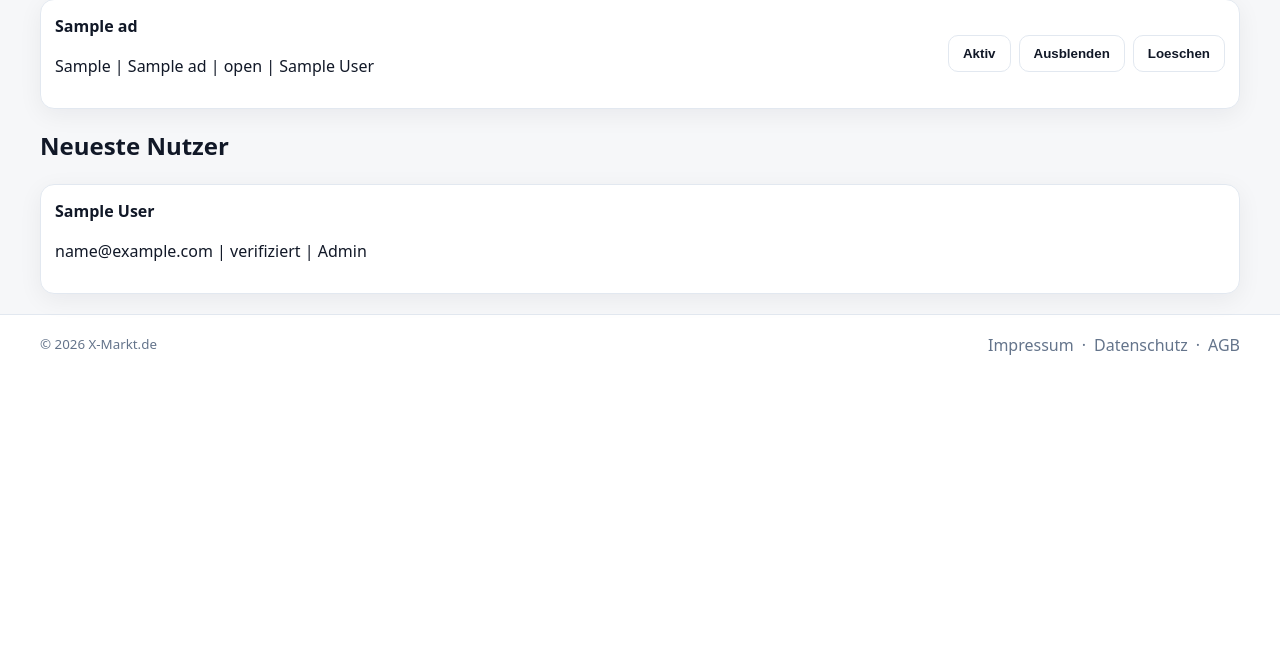
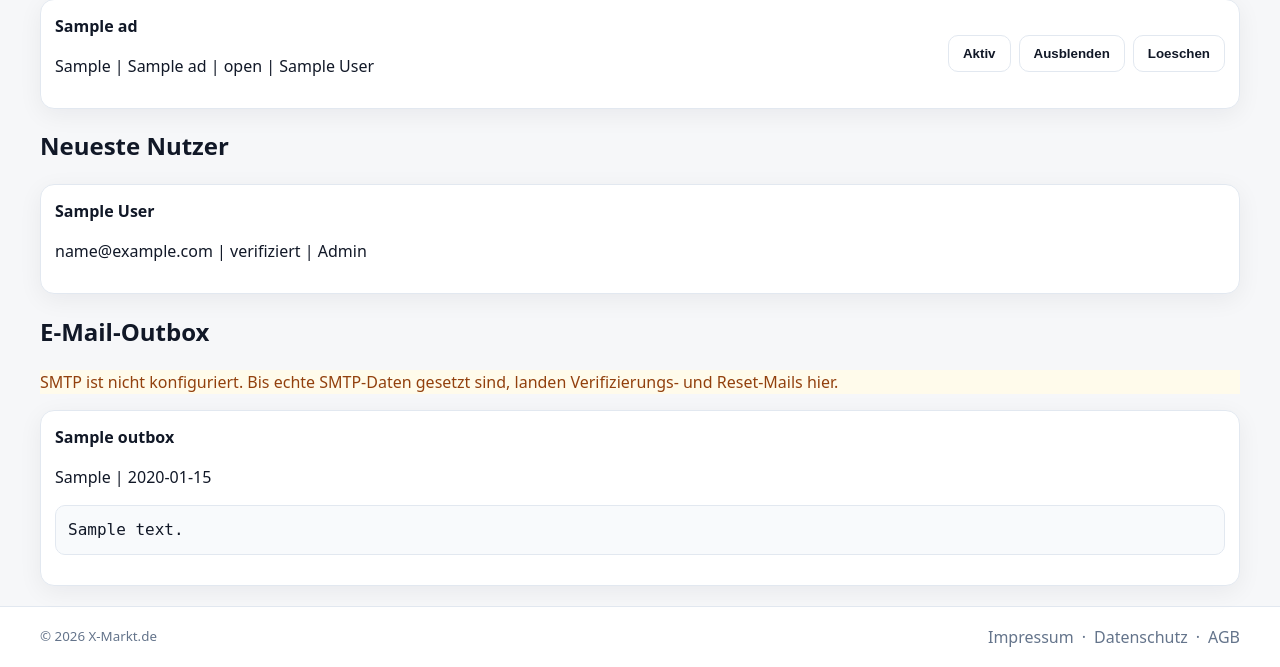
Before and after one commit to dannyschillimat-bot/bazario, a Flask app: page /admin in a window 1280 px wide. Shown: the part 690-1357 px from the top of the page. Before the commit the page ends 1045 px from the top, so only its background shows below. Run offline with Flask 3, Linux system fonts and the light colour scheme; a user stored in the database is signed in; tables that the repository leaves empty hold one stand-in row (values such as "Sample post").

Commit message:
Add admin outbox and verify admin email

```diff
--- a/app.py
+++ b/app.py
@@ -358,7 +358,10 @@ def init_db():
     connection.commit()
     admin_email = os.environ.get("ADMIN_EMAIL", "").strip().lower()
     if admin_email:
-        connection.execute("UPDATE users SET is_admin = 1 WHERE email = ?", (admin_email,))
+        connection.execute(
+            "UPDATE users SET is_admin = 1, email_verified_at = COALESCE(email_verified_at, ?) WHERE email = ?",
+            (datetime.utcnow().isoformat(timespec="seconds"), admin_email),
+        )
         connection.commit()
     connection.close()
 
@@ -736,7 +739,8 @@ def admin():
         """
     )
     users = query_all("SELECT id, email, display_name, is_admin, email_verified_at, created_at FROM users ORDER BY created_at DESC LIMIT 50")
-    return render_template("admin.html", title="Admin", stats=stats, reports=reports, ads=ads, users=users)
+    outbox = query_all("SELECT * FROM email_outbox ORDER BY created_at DESC LIMIT 20")
+    return render_template("admin.html", title="Admin", stats=stats, reports=reports, ads=ads, users=users, outbox=outbox)
 
 
 @app.route("/admin/report/<int:report_id>", methods=["POST"])
--- a/static/styles.css
+++ b/static/styles.css
@@ -79,6 +79,7 @@ a { text-decoration: none; color: inherit; }
 .legal { max-width: 900px; }
 .legal h2 { margin-top: 22px; }
 .legal p { color: var(--ink); }
+.mail-body { white-space: pre-wrap; overflow: auto; padding: 12px; border-radius: 10px; background: #f8fafc; border: 1px solid var(--line); }
 
 .ftr { border-top: 1px solid var(--line); background: #fff; }
 .ftr-row { display: flex; align-items: center; justify-content: space-between; padding: 18px 0; color: var(--muted); }
--- a/templates/admin.html
+++ b/templates/admin.html
@@ -58,4 +58,18 @@
     </section>
   {% endfor %}
 </div>
+
+<h2>E-Mail-Outbox</h2>
+<p class="warn">SMTP ist nicht konfiguriert. Bis echte SMTP-Daten gesetzt sind, landen Verifizierungs- und Reset-Mails hier.</p>
+<div class="list">
+  {% for mail in outbox %}
+    <section class="card pad">
+      <strong>{{ mail.subject }}</strong>
+      <p>{{ mail.recipient }} | {{ mail.created_at }}</p>
+      <pre class="mail-body">{{ mail.body }}</pre>
+    </section>
+  {% else %}
+    <div class="card pad">Keine gespeicherten E-Mails.</div>
+  {% endfor %}
+</div>
 {% endblock %}
```
